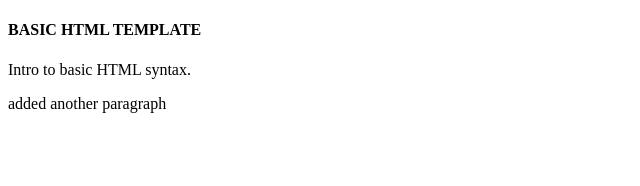
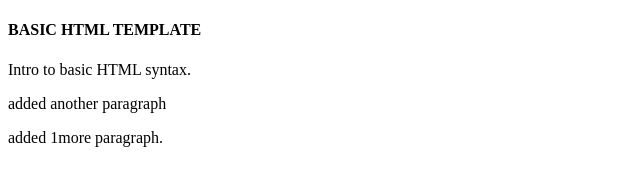
Before and after one commit to JakeGonzalez95/HTML-AND-CSS-PROJECTS, a plain HTML site: page HTML-AND-CSS-PROJECTS/BasicHTML.html in a window 1280 px wide. Shown: the whole page, without its empty margins (0-640 px from the left). Drawn offline with Linux system fonts and the light colour scheme.

Commit message:
<yea commit>

```diff
--- a/HTML-AND-CSS-PROJECTS/BasicHTML.html
+++ b/HTML-AND-CSS-PROJECTS/BasicHTML.html
@@ -11,5 +11,6 @@
         </header>
         <p> Intro to basic HTML syntax.</p>
         <p> added another paragraph</p>
+        <p> added 1more paragraph.</p>
 </body>
 </html>
```
